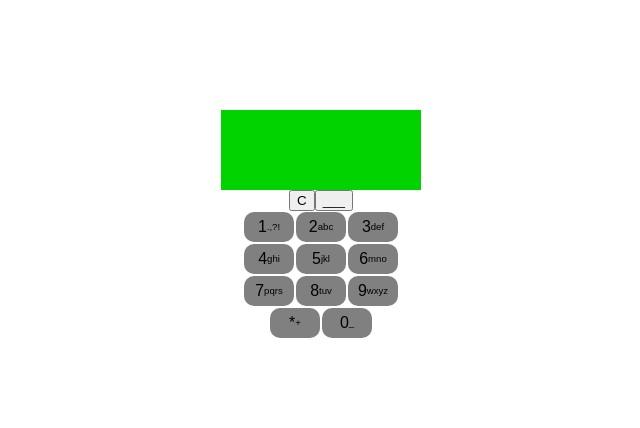
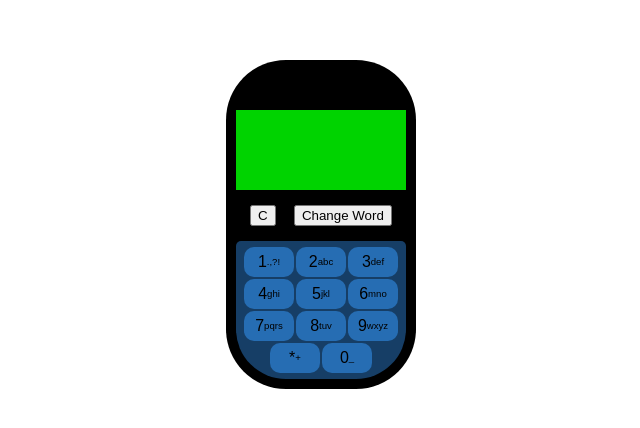
Before and after one commit to MalgAmoe/t9ers, a React (Create React App) app in the folder client/: page / in a window 1280 px wide. Shown: the part 176-604 px from the top of the page, without its empty margins (319-959 px from the left). Built offline with nearby package versions, Linux system fonts and the light colour scheme.

Commit message:
feat: styling keyboard, and container

```diff
--- a/client/src/App.js
+++ b/client/src/App.js
@@ -10,7 +10,11 @@ const styles = {
   container: {
     display: 'flex',
     flexDirection: 'column',
-    alignItems: 'center'
+    alignItems: 'center',
+    backgroundColor: 'black',
+    paddingTop: 50,
+    paddingBottom: 10,
+    borderRadius: 60
   }
 }
 
--- a/client/src/Functions/index.js
+++ b/client/src/Functions/index.js
@@ -9,7 +9,13 @@ import {
 
 const styles = {
   functionsContainer: {
-
+    width: 160,
+    height: '100%',
+    display: 'flex',
+    flexDirection: 'row',
+    justifyContent: 'space-around',
+    margin: 10,
+    padding: 5
   }
 }
 
@@ -28,7 +34,7 @@ class Functions extends Component {
     return (
       <div style={styles.functionsContainer}>
         <button onClick={this.handleCancel}>C</button>
-        <button onClick={this.handleChangeWord}>___</button>
+        <button onClick={this.handleChangeWord}>Change Word</button>
       </div>
     )
   }
--- a/client/src/KeyPad/components/NumberKey.js
+++ b/client/src/KeyPad/components/NumberKey.js
@@ -6,7 +6,7 @@ const styles = {
     height: 30,
     borderRadius: 10,
     margin: 1,
-    backgroundColor: 'grey',
+    backgroundColor: 'rgba(055, 155, 255, 0.5)',
     display: 'flex',
     justifyContent: 'center',
     alignItems: 'center',
--- a/client/src/KeyPad/index.js
+++ b/client/src/KeyPad/index.js
@@ -15,29 +15,23 @@ const styles = {
     display: 'flex',
     flexDirection: 'row',
     flexWrap: 'wrap',
-    justifyContent: 'center'
+    justifyContent: 'center',
+    backgroundColor: 'rgba(055, 155, 255, 0.4)',
+    padding: 5,
+    borderBottomLeftRadius: 50,
+    borderBottomRightRadius: 50,
+    borderTopLeftRadius: 5,
+    borderTopRightRadius: 5
   }
 }
 
 const acceptedInputs = ['1', '2', '3', '4', '5', '6', '7', '8', '9', '*', '0'];
-const characters = ['.,?!', 'abc', 'def', 'ghi', 'jkl', 'mno', 'pqrs', 'tuv', 'wxyz', '+', '_']
+const characters = ['.,?!', 'abc', 'def', 'ghi', 'jkl', 'mno', 'pqrs', 'tuv', 'wxyz', '+', '_'];
 
 class KeyPad extends Component {
 
-  inputHandler = (event) => {
-    if (acceptedInputs.indexOf(event.key) !== -1) {
-      this.props.addNumber(event.key);
-    } else if (event.key === 'Backspace') {
-      this.props.eraseNumber()
-    }
-  }
-
   addNumberHandler = async(number) => {
     await this.props.addNumber(number);
-    this.props.sendNumbers('POST', this.props.numbers);
-  }
-
-  handleSend = () => {
     this.props.sendNumbers('POST', this.props.numbers);
   }
 
--- a/client/src/Screen/index.js
+++ b/client/src/Screen/index.js
@@ -4,7 +4,7 @@ import { connect } from 'react-redux';
 const styles = {
   screen: {
     backgroundColor: '#00d300',
-    width: 200,
+    width: 170,
     height: 80,
     textAlign: 'left',
     padding: 10,
```
